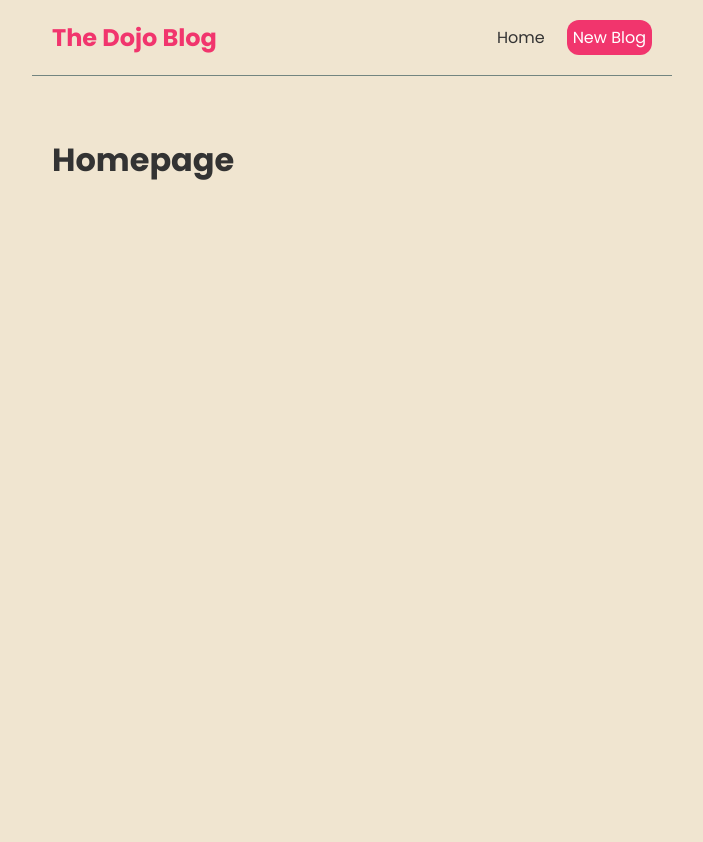
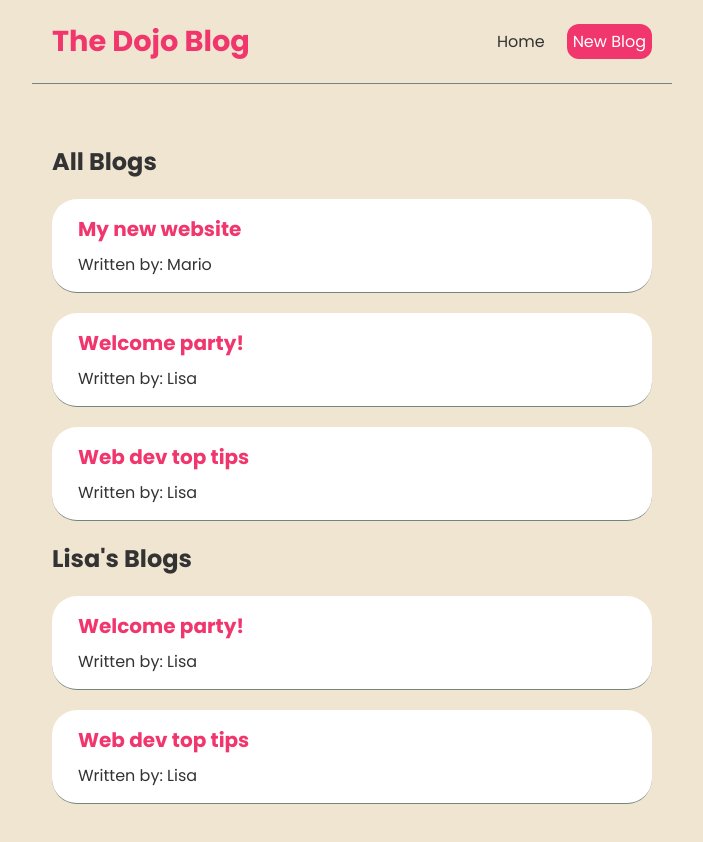
Before and after one commit to DDao19/dojo-blog, a React (Create React App) app: page / in a window 1280 px wide. Shown: the top 842 px of the page, without its empty margins (288-991 px from the left). Before the commit the page ends 800 px from the top, so only its background shows below. Built offline with nearby package versions, Linux system fonts and the light colour scheme.

Commit message:
Added blogs

```diff
--- /dev/null
+++ b/src/components/BlogList.js
@@ -0,0 +1,15 @@
+const BlogList = ({ blogs, blogTitle }) => {
+  return (
+    <div className="blog-list">
+      <h2>{blogTitle}</h2>
+      {blogs.map((blog) => (
+        <article className="blog-preview" key={blog.id}>
+          <h2>{blog.title}</h2>
+          <p>Written by: {blog.author}</p>
+        </article>
+      ))}
+    </div>
+  );
+};
+
+export default BlogList;
--- a/src/components/Home.js
+++ b/src/components/Home.js
@@ -1,7 +1,35 @@
+import { useState } from "react";
+import BlogList from "./BlogList";
+
 const Home = () => {
+  const [blogs, setBlogs] = useState([
+    {
+      title: "My new website",
+      body: "This is my first new website!",
+      author: "Mario",
+      id: 1,
+    },
+    {
+      title: "Welcome party!",
+      body: "Welcome to the official party!",
+      author: "Lisa",
+      id: 2,
+    },
+    {
+      title: "Web dev top tips",
+      body: "To learn more tips, visit....",
+      author: "Lisa",
+      id: 3,
+    },
+  ]);
+
   return (
-    <div>
-      <h1>Homepage</h1>
+    <div className="home">
+      <BlogList blogs={blogs} blogTitle="All Blogs" />
+      <BlogList
+        blogs={blogs.filter((blog) => blog.author === "Lisa")}
+        blogTitle="Lisa's Blogs"
+      />
     </div>
   );
 };
--- a/src/index.css
+++ b/src/index.css
@@ -24,6 +24,7 @@ body {
 }
 .navbar h1 {
   color: var(--pink);
+  font-size: 1.8rem;
 }
 .navbar .links {
   margin-left: auto;
@@ -50,3 +51,21 @@ body {
   margin: 40px auto;
   padding: 20px;
 }
+
+/* Blog Section */
+.blog-preview {
+  background-color: white;
+  padding: 15px 26px;
+  margin: 20px 0;
+  border-bottom: 1px solid var(--gray);
+  border-radius: 25px;
+}
+.blog-preview:hover {
+  box-shadow: 1px 3px 5px rgba(0, 0, 0, 0.1);
+  cursor: pointer;
+}
+.blog-preview h2 {
+  font-size: 20px;
+  color: var(--pink);
+  margin-bottom: 8px;
+}
```
